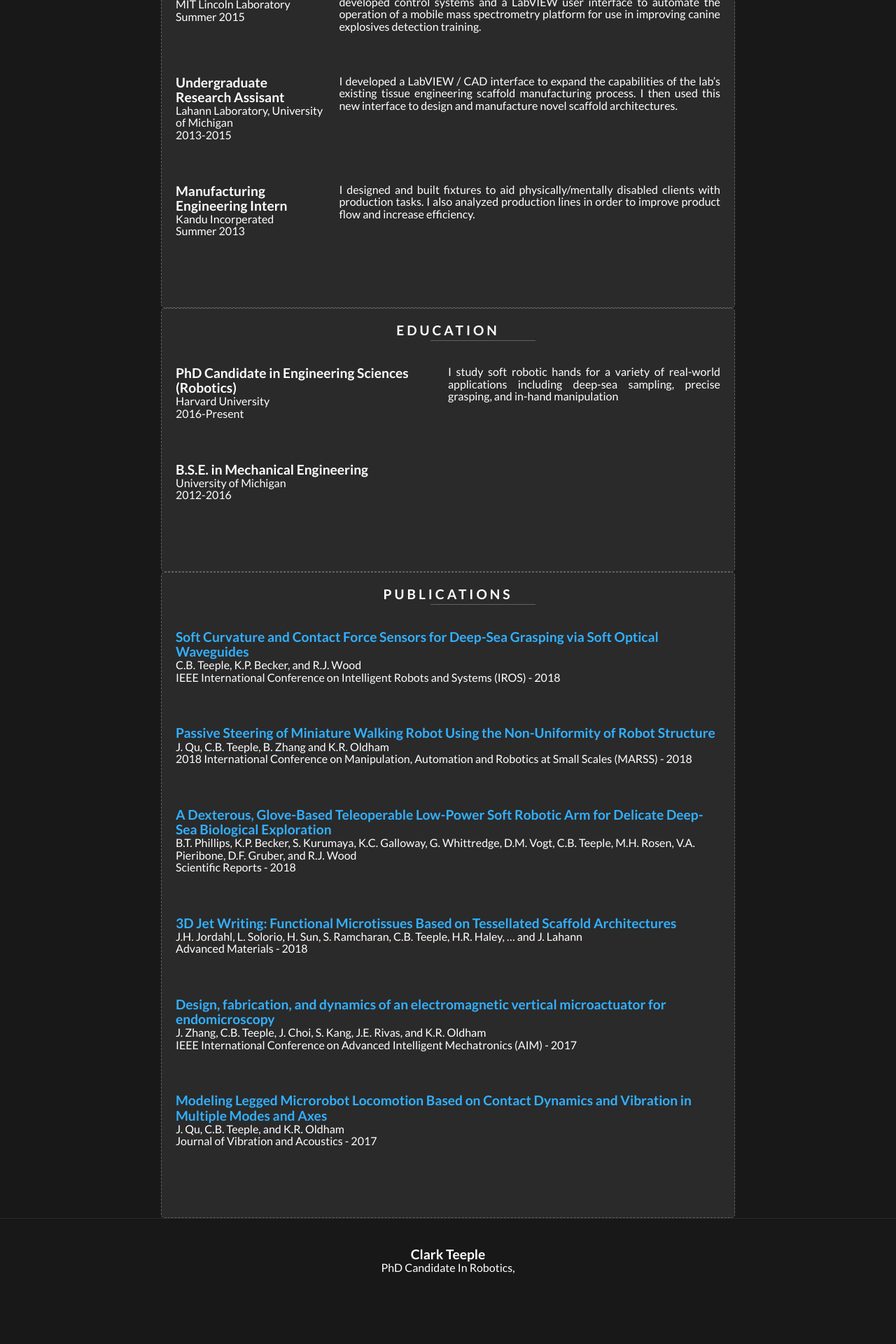
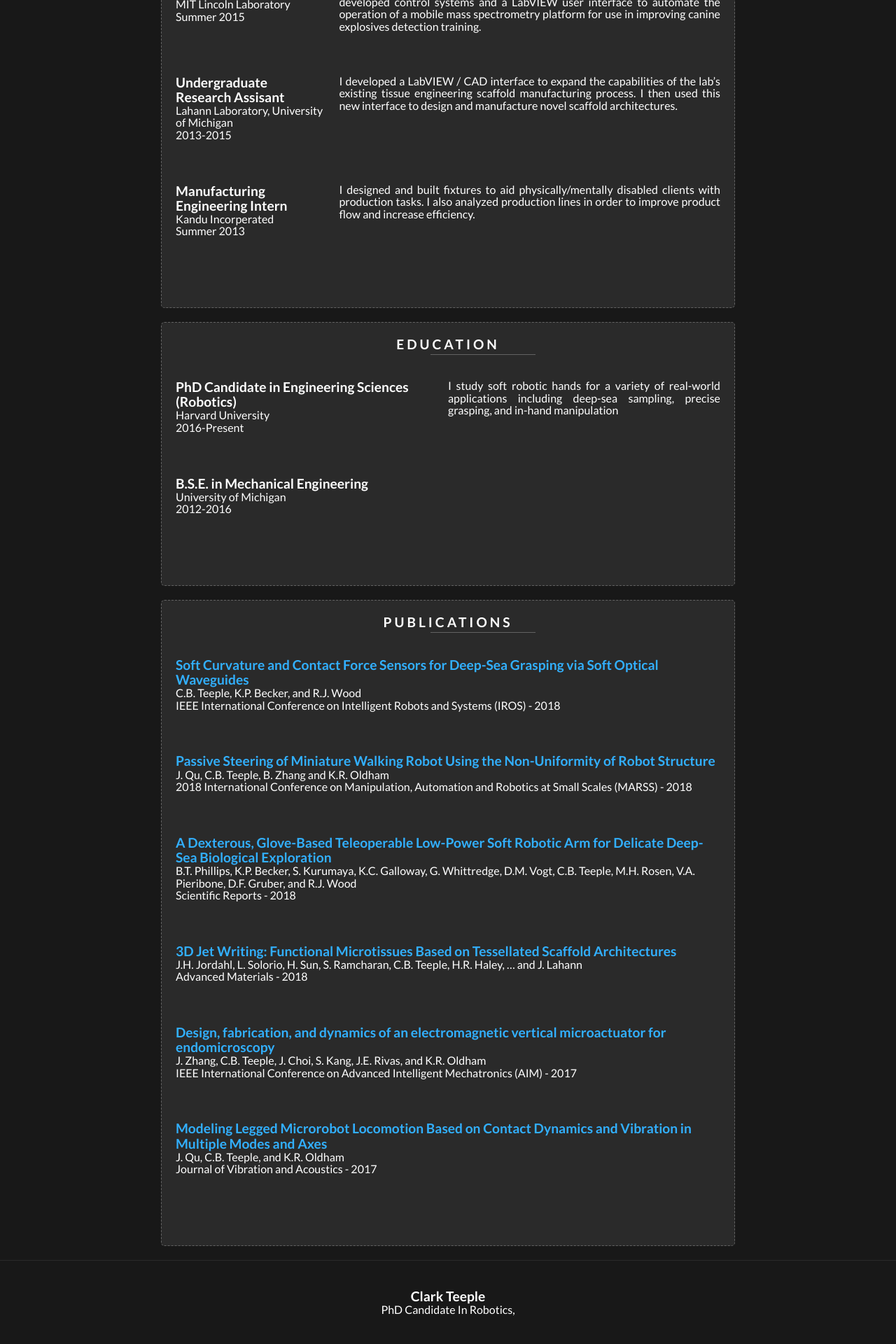
Before and after one commit to cbteeple/cbteeple.github.io, a Jekyll site: the page built from index.html, in a window 1280 px wide. Shown: the part 1057-2977 px from the top of the page at 70% size. Built offline with Jekyll 4.4.1, drawn with Linux system fonts in a browser that asks for light colours; before the commit the page ends 2917 px from its top, so only the background shows below that.

Commit message:
Update _layout.scss

```diff
--- a/_sass/_layout.scss
+++ b/_sass/_layout.scss
@@ -20,6 +20,7 @@
     border-style: Dashed;
     border-color: #626262;
     border-width: 1px;
+    margin-bottom: $spacer
 }
 
 .section-title {
@@ -50,6 +51,6 @@
 
     &:hover {
         color: #2581BA;
-        text-decoration: none;
+        text-decoration: underline;
     }
 }
```
